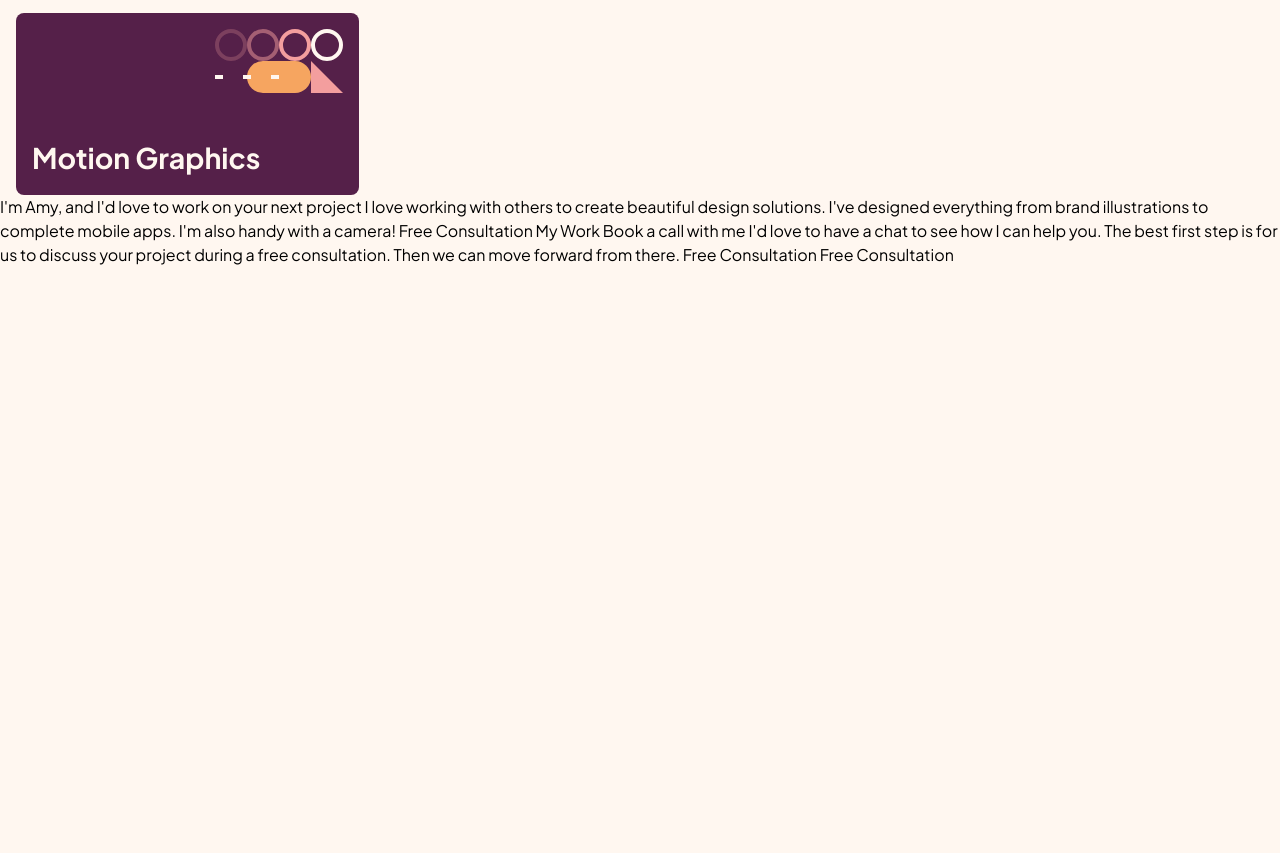
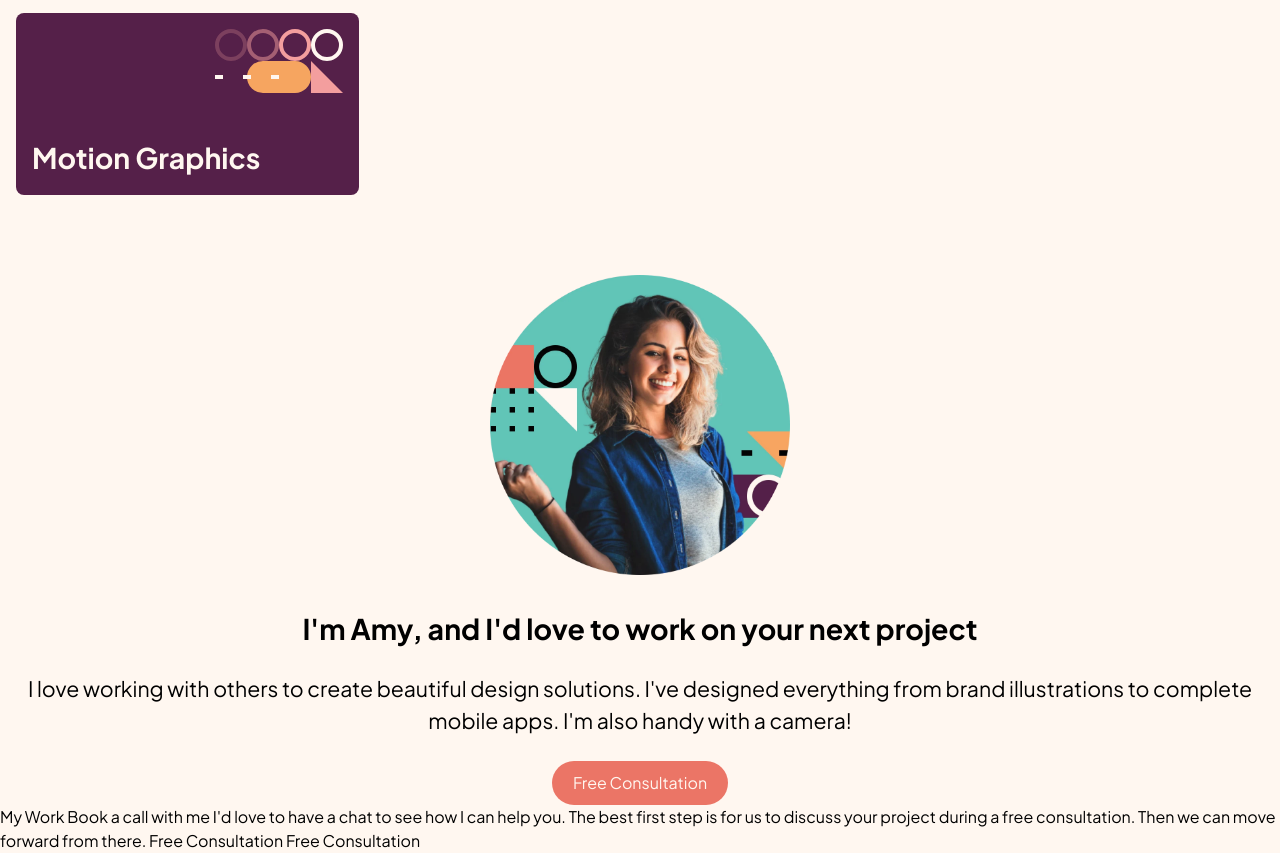
Before and after one commit to dottereldesign/single-page_design_portfolio, a plain HTML site: page index.html in a window 1280 px wide. Shown: the part 1211-2064 px from the top of the page. Before the commit the page ends 1478 px from the top, so only its background shows below. Drawn offline with Linux system fonts and the light colour scheme.

Commit message:
Add about me section with btn, p, and img.

```diff
--- a/index.html
+++ b/index.html
@@ -15,7 +15,7 @@
 <body>
   <header>
     <img src="images/logo.svg" alt="Portfolio logo.">
-    <a href="#">Free Consultation</a>
+    <a class="btn header_btn" href="#">Free Consultation</a>
   </header>
 
   <main>
@@ -50,14 +50,19 @@
     </article>
   </section>
 
+  <section class="about">
+    <img src="images/image-amy.webp" alt="">
 
-  I'm Amy, and I'd love to work on your next project
 
-  I love working with others to create beautiful design solutions. I've designed everything from brand illustrations
-  to complete mobile apps. I'm also handy with a camera!
+    <h3>I'm Amy, and I'd love to work on your next project</h3>
 
-  Free Consultation
+    <p>
+      I love working with others to create beautiful design solutions. I've designed everything from brand illustrations
+      to complete mobile apps. I'm also handy with a camera!
+    </p>
 
+    <a class="btn about_btn">Free Consultation</a>
+  </section>
   My Work
 
   Book a call with me
--- a/style.css
+++ b/style.css
@@ -118,8 +118,7 @@ header img {
   height: 48px;
 }
 
-header a {
-  background-color: var(--clr-neutral-100);
+.btn {
   font-size: var(--fs-400);
   border-radius: 28px;
   display: inline-block;
@@ -131,6 +130,10 @@ header a {
   align-items: center;
   width: 176px;
   height: 44px;
+}
+
+.header_btn {
+  background-color: var(--clr-neutral-100);
 }
 
 /* main */
@@ -250,3 +253,34 @@ main p {
   font-size: var(--fs-600);
   color: var(--clr-neutral-300);
 }
+
+/* about */
+.about {
+  display: flex;
+  flex-direction: column;
+  align-items: center;
+  margin-top: 80px;
+  padding: 0 16px 0 16px;
+}
+
+.about img {
+  width: 300px;
+  height: 300px;
+}
+
+.about h3 {
+  font-size: var(--fs-600);
+  margin-top: 32px;
+  text-align: center;
+}
+
+.about p {
+  margin-top: 24px;
+  font-size: var(--fs-500);
+  text-align: center;
+}
+
+.about_btn {
+  margin-top: 24px;
+  background-color: var(--clr-primary-400);
+}
```
